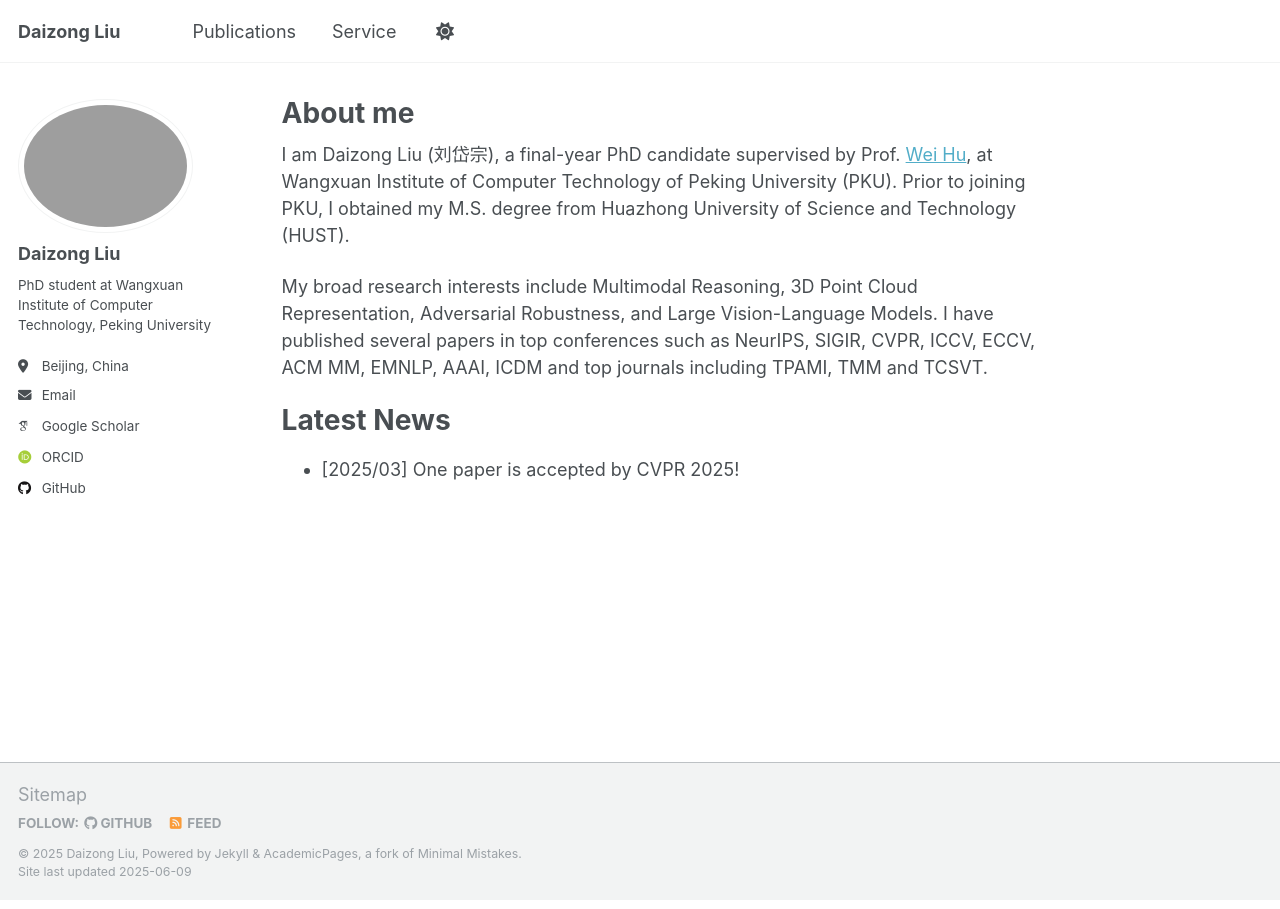
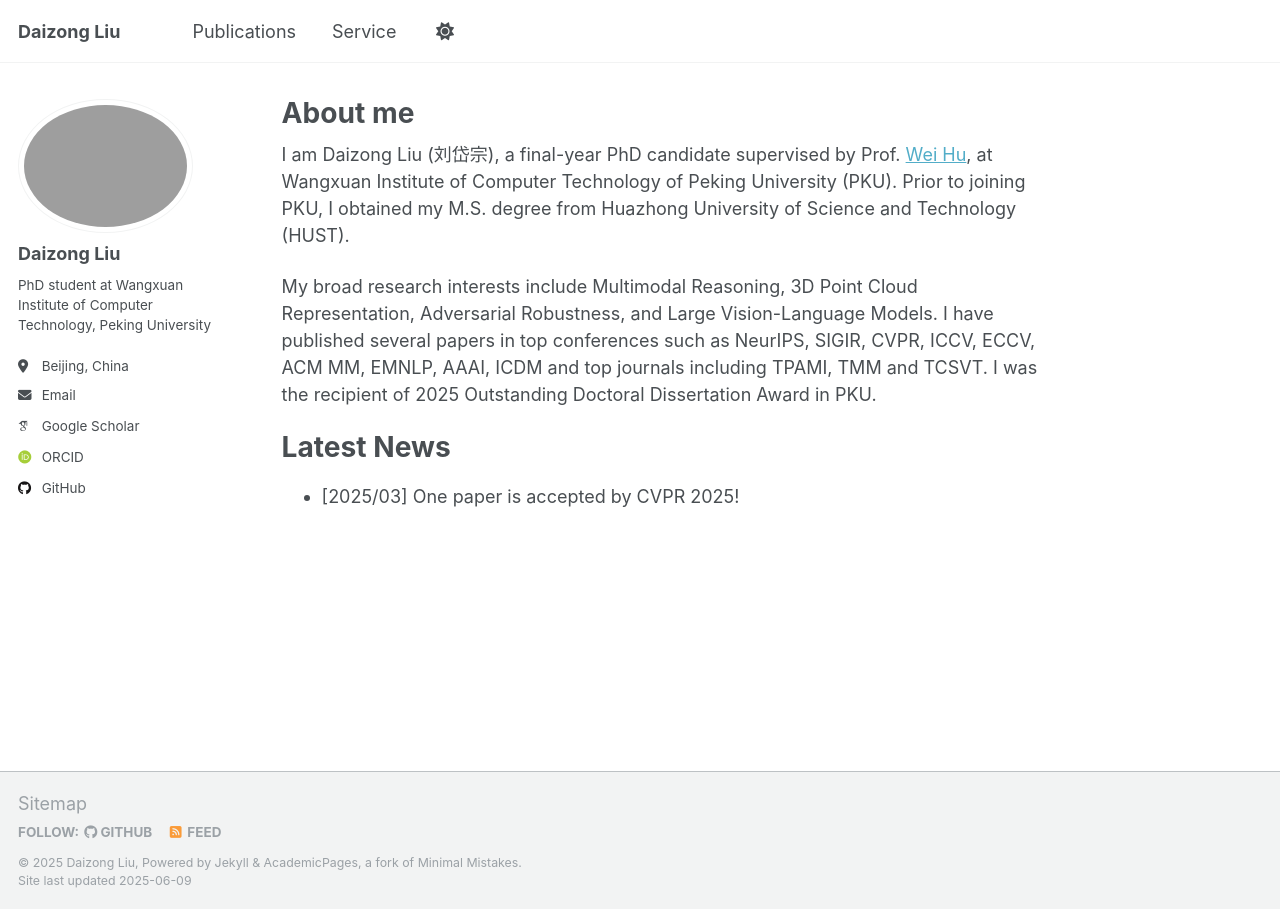
Before and after one commit to liudaizong/liudaizong.github.io, a Jekyll site: the page built from _pages/about.md, in a window 1280 px wide. Built offline with Jekyll 4.4.1, drawn with Linux system fonts in a browser that asks for light colours; some web fonts are replaced.

Commit message:
Update about.md

```diff
--- a/_pages/about.md
+++ b/_pages/about.md
@@ -10,7 +10,7 @@ redirect_from:
 
 I am Daizong Liu (刘岱宗), a final-year PhD candidate supervised by Prof. [Wei Hu](https://www.wict.pku.edu.cn/huwei), at Wangxuan Institute of Computer Technology of Peking University (PKU). Prior to joining PKU, I obtained my M.S. degree from Huazhong University of Science and Technology (HUST).
 
-My broad research interests include Multimodal Reasoning, 3D Point Cloud Representation, Adversarial Robustness, and Large Vision-Language Models. I have published several papers in top conferences such as NeurIPS, SIGIR, CVPR, ICCV, ECCV, ACM MM, EMNLP, AAAI, ICDM and top journals including TPAMI, TMM and TCSVT.
+My broad research interests include Multimodal Reasoning, 3D Point Cloud Representation, Adversarial Robustness, and Large Vision-Language Models. I have published several papers in top conferences such as NeurIPS, SIGIR, CVPR, ICCV, ECCV, ACM MM, EMNLP, AAAI, ICDM and top journals including TPAMI, TMM and TCSVT. I was the recipient of 2025 Outstanding Doctoral Dissertation Award in PKU.
 
 Latest News
 ======
```
